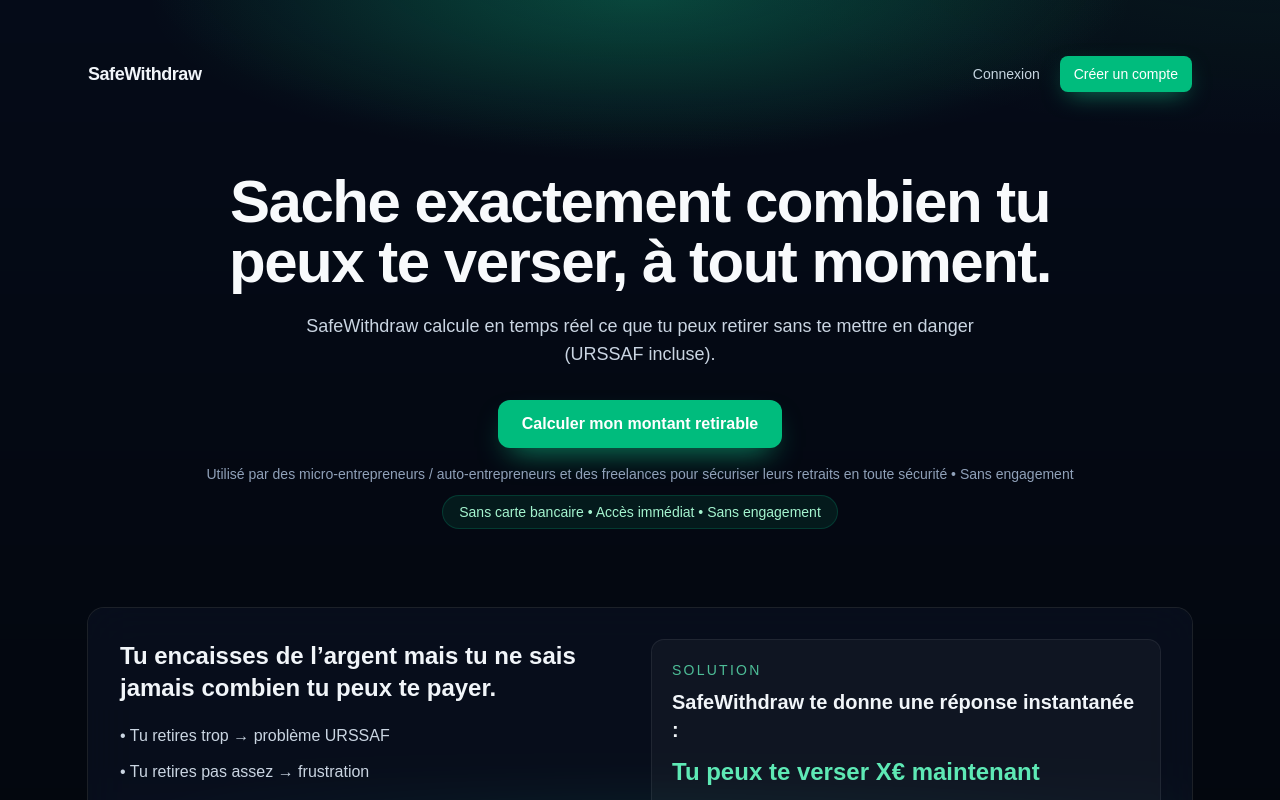
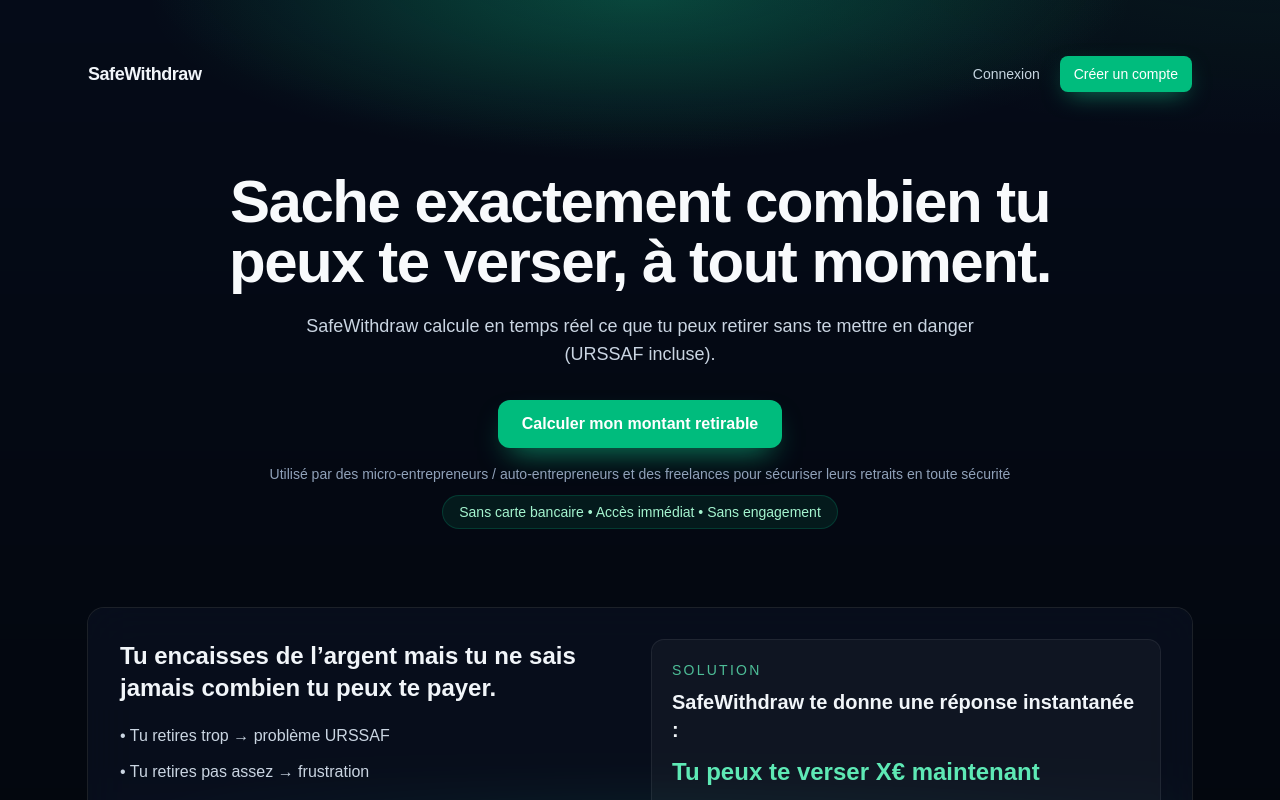
Before and after one commit to Mathieu29400/safewithdraw, a Next.js app: page / in a window 1280 px wide. Shown: the top 800 px of the page. Built offline with nearby package versions, Linux system fonts and the light colour scheme; no server answers.

Commit message:
Remove duplicate 'Sans engagement' from landing page tagline
Co-authored-by: Cursor <cursoragent@cursor.com>

```diff
--- a/app/page.tsx
+++ b/app/page.tsx
@@ -46,8 +46,7 @@ export default function HomePage() {
             </Link>
           </div>
           <p className="mt-4 text-sm text-slate-400">
-            Utilisé par des micro-entrepreneurs / auto-entrepreneurs et des freelances pour sécuriser leurs retraits en toute
-            sécurité • Sans engagement
+            Utilisé par des micro-entrepreneurs / auto-entrepreneurs et des freelances pour sécuriser leurs retraits en toute sécurité
           </p>
           <p className="mx-auto mt-3 inline-flex items-center rounded-full bg-emerald-500/10 px-4 py-1.5 text-sm font-medium text-emerald-200 ring-1 ring-emerald-400/25">
             Sans carte bancaire • Accès immédiat • Sans engagement
```
